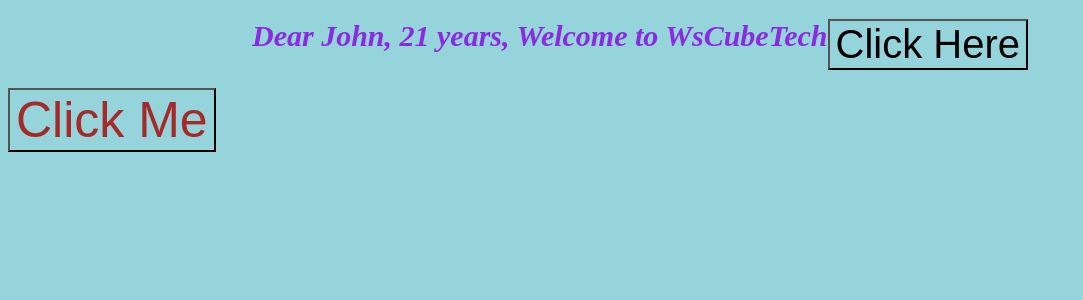
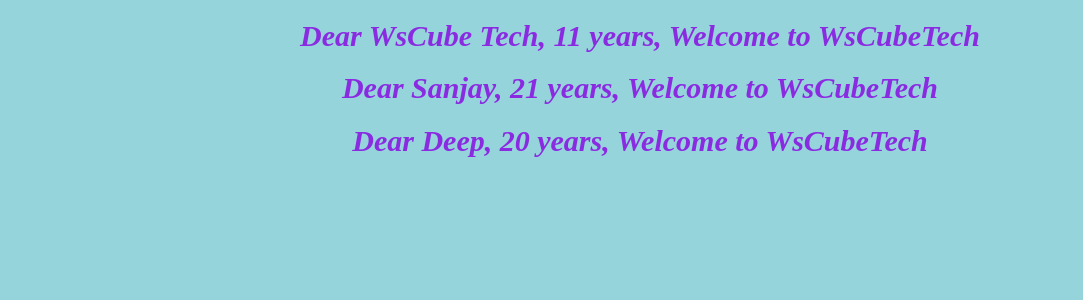
Before and after one commit to sanjaraiy/ReactLearningWStube, a React (Create React App) app: page / in a window 1280 px wide. Shown: the top 300 px of the page, without its empty margins (0-1083 px from the left). Built offline with nearby package versions, Linux system fonts and the light colour scheme.

Commit message:
rendering list in react

```diff
--- a/src/App.js
+++ b/src/App.js
@@ -5,6 +5,8 @@
 import ErrorHandle from './Components/ErrorHandle';
 import React,{ Component } from 'react';
 import axios from 'axios';
+
+
 // function App() {
 
 //   const buttonClickHandler=()=>{
@@ -33,46 +35,82 @@
 
 // export default App;
 
+
+// class App extends Component{
+//     constructor(props){
+//        super(props);
+//        this.state={
+//          demo:"Testing",
+//        };
+//        this.buttonClickHandler=this.buttonClickHandler.bind(this);
+//     }
+
+//   buttonClickHandler(){  //here 'this' keyword rebinds so,we can't access 'this.props'
+//     console.log(this.state);
+//   };
+
+//   // buttonClickHandler=()=>{  //here 'this' keyword doesn't rebind so,we can access 'this.props'
+//   //   console.log(this.props);
+//   // };
+
+//   render(){
+//     return (
+//       //  <div className='App'>
+//       //      <P name="WsCube Tech" age="11"></P>
+//       //      <button type="button" onClick={this.buttonClickHandler}>Click Me</button>
+//       //  </div>
+
+//       //**********Event binding*********/
+//       // 1)
+//       //  <div className='App'>
+//       //      <P name="WsCube Tech" age="11"></P>
+//       //      <button type="button" onClick={()=>this.buttonClickHandler()}>Click Me</button>
+//       //  </div>
+//       // 2)********inline Bind********
+//       //  <div className='App'>
+//       //      <P name="WsCube Tech" age="11"></P>
+//       //      <button type="button" onClick={this.buttonClickHandler.bind(this)}>Click Me</button>
+//       //  </div>
+//       // 2)
+//        <div className='App'>
+//            <P name="WsCube Tech" age="11"></P>
+//            <button type="button" onClick={this.buttonClickHandler} className='btn_css'>Click Me</button>
+//        </div>
+//     );
+//   }
+
+// }
+
+
 class App extends Component{
     constructor(props){
        super(props);
        this.state={
-         demo:"Testing",
+        persons:[
+          { name:"WsCube Tech", id:0, age:11},
+          {name:"Sanjay", id:1,  age:21},
+          {name:"Deep", id:2, age:20},
+        ],
        };
-       this.buttonClickHandler=this.buttonClickHandler.bind(this);
+
+
+
     }
 
-  buttonClickHandler(){  //here 'this' keyword rebinds so,we can't access 'this.props'
-    console.log(this.state);
-  };
+ render(){
+   let per;
+   per=this.state.persons.map((p,index)=>{
+    //  return <P key={p.id}  name={p.name} age={p.age}></P>
+     return <P key={index}  name={p.name} age={p.age}></P>
+    });
 
-  // buttonClickHandler=()=>{  //here 'this' keyword doesn't rebind so,we can access 'this.props'
-  //   console.log(this.props);
-  // };
+    console.log(per);
 
-  render(){
+
     return (
-      //  <div className='App'>
-      //      <P name="WsCube Tech" age="11"></P>
-      //      <button type="button" onClick={this.buttonClickHandler}>Click Me</button>
-      //  </div>
-
-      //**********Event binding*********/
-      // 1)
-      //  <div className='App'>
-      //      <P name="WsCube Tech" age="11"></P>
-      //      <button type="button" onClick={()=>this.buttonClickHandler()}>Click Me</button>
-      //  </div>
-      // 2)********inline Bind********
-      //  <div className='App'>
-      //      <P name="WsCube Tech" age="11"></P>
-      //      <button type="button" onClick={this.buttonClickHandler.bind(this)}>Click Me</button>
-      //  </div>
-      // 2)
-       <div className='App'>
-           <P name="WsCube Tech" age="11"></P>
-           <button type="button" onClick={this.buttonClickHandler} className='btn_css'>Click Me</button>
-       </div>
+       <div className='App'>{per}
+            {/* <P name={this.state.persons[0].name} age={this.state.persons[0].age}></P> */}
+        </div>
     );
   }
 
--- a/src/Components/Person.js
+++ b/src/Components/Person.js
@@ -6,23 +6,23 @@
     constructor(props){
           super(props);
           this.props=props;
-          this.state={
-            name:"John",
-            age:21,
-          };
+          // this.state={
+          //   name:"John",
+          //   age:21,
+          // };
 
     }
 
     nameChangeHandler(){
       console.log(this.state);
           this.setState({name:"Sanjh",age:25},()=>{
-            console.log(this.state);
+            // console.log(this.state);
          });
     }
 
     render(){
 
-       console.log(PersonStyle);
+      //  console.log(PersonStyle);
 
       // const style_name={
       //    fontSize:"40px",
@@ -35,11 +35,11 @@
           <>
                 <h3 className={PersonStyle.heading}>
                    {/* <i>Name:{this.props.name},Age:{this.props.age}</i> */}
-                   <i>Dear {this.state.name}, {this.state.age} years, Welcome to WsCubeTech</i>
+                   <i>Dear {this.props.name}, {this.props.age} years, Welcome to WsCubeTech</i>
                    <br/>
 
                    {/* ***********external import CSS************ */}
-                   <button onClick={()=>this.nameChangeHandler()} className={PersonStyle.btn_css}>Click Here</button>
+                   {/* <button onClick={()=>this.nameChangeHandler()} className={PersonStyle.btn_css}>Click Here</button> */}
 
                    {/* ***********inline object_name CSS************ */}
                    {/* <button onClick={()=>this.nameChangeHandler()} style={style_name}>Click Here</button> */}
```
